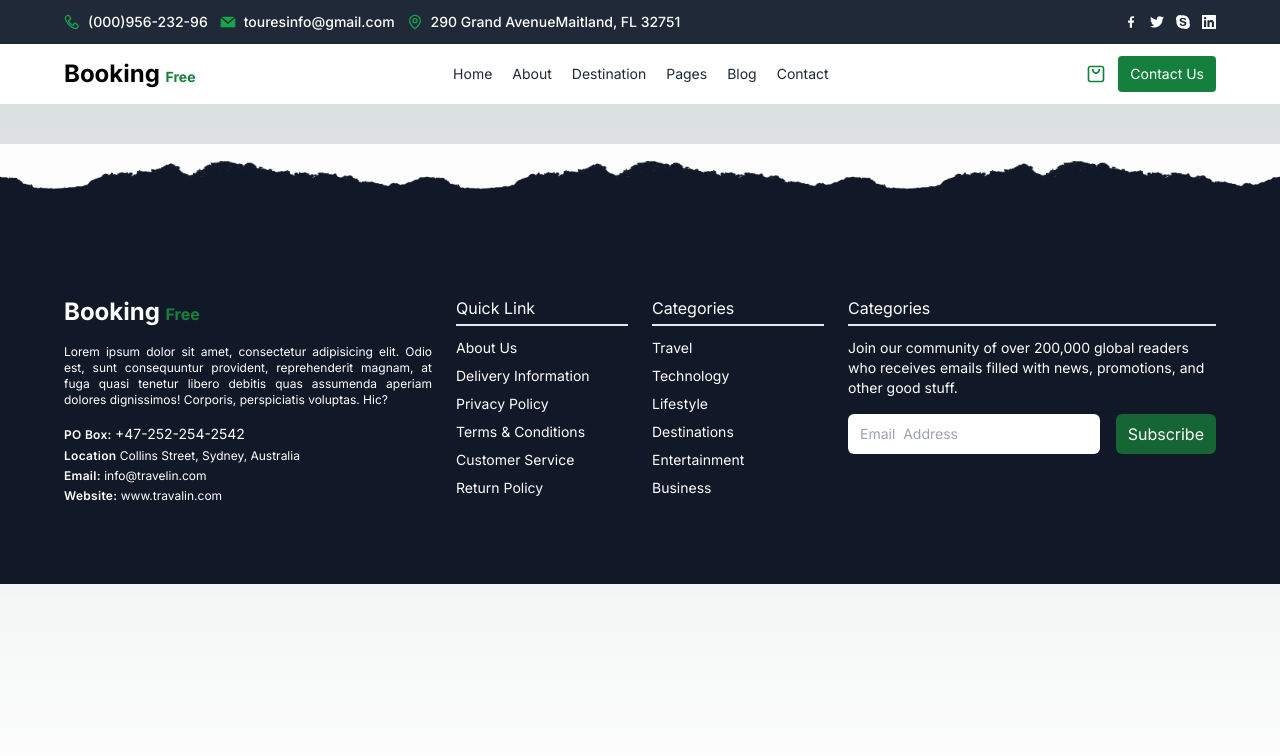
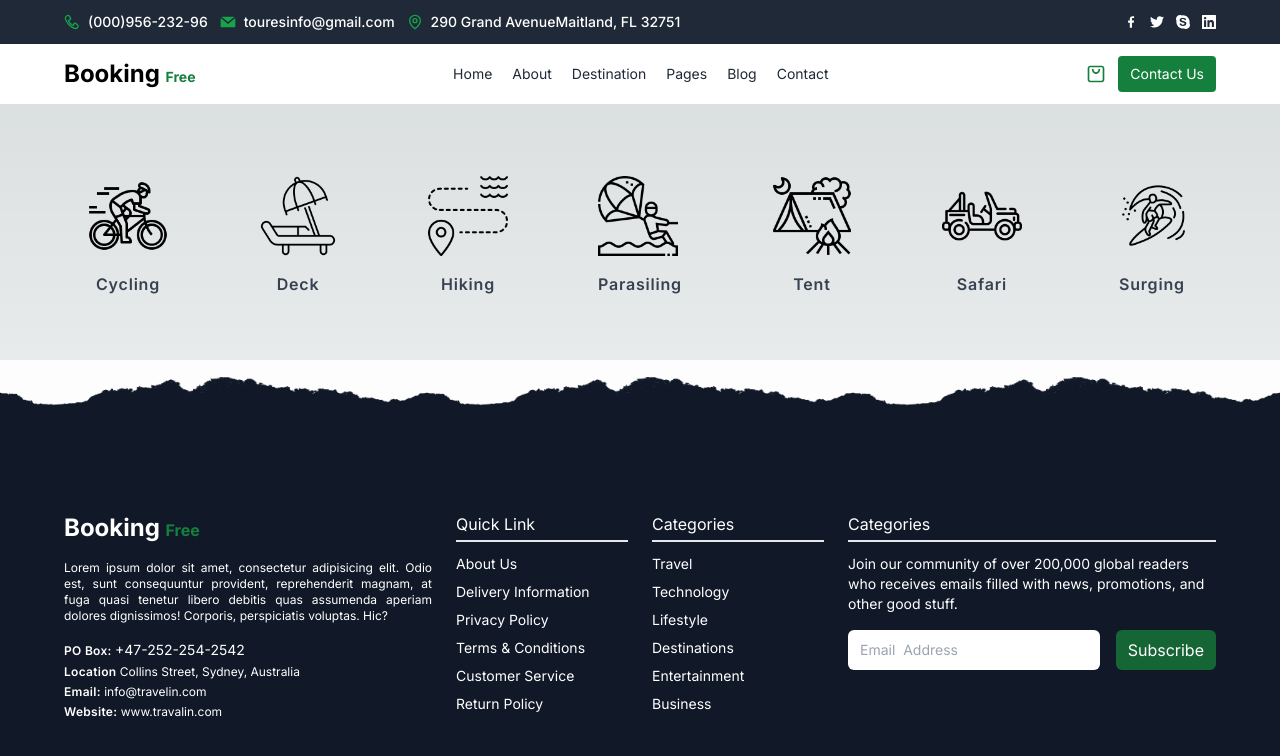
Before and after one commit to nayon64/bookingBD, a Next.js app: page /home/speacialService in a window 1280 px wide. Shown: the top 756 px of the page. Built offline with nearby package versions, Linux system fonts and the light colour scheme.

Commit message:
add  speacial  serviece

```diff
--- a/app/Componet/BottomToTopBtn/page.js
+++ b/app/Componet/BottomToTopBtn/page.js
@@ -3,7 +3,6 @@ const { useState, useEffect } = require("react");
 
 const BottomToTopBtn = () => {
 	const [scrollbarOpen, setScrollbarOpen] = useState(false);
-	console.log(scrollbarOpen);
   const scrollFunction = () => {
     if (
       document.body.scrollTop > 100 ||
--- a/app/home/speacialService/page.js
+++ b/app/home/speacialService/page.js
@@ -1,18 +1,60 @@
+"use client"
 import React from 'react';
+import CyclingImg from "../../assets/icon/cycling.png";
+import DeckImg from "../../assets/icon/deck.png";
+import MapsImg from "../../assets/icon/maps.png";
+import SafariImg from "../../assets/icon/safari.png";
+import SurfingImg from "../../assets/icon/surfing.png";
+import parasailingImg from "../../assets/icon/parasailing.png";
+import TentImg from "../../assets/icon/tent.png";
+import Image from 'next/image';
+
+
 const speacialSevice = [
   {
-    name: "Himu",
-    age: 45,
+    name: "Cycling",
+    img: CyclingImg,
   },
   {
-    name: "Himu",
-    age: 45,
+    name: "Deck",
+    img: DeckImg,
+  },
+  {
+    name: "Hiking",
+    img: MapsImg,
+  },
+  {
+    name: "Parasiling",
+    img: parasailingImg,
+  },
+  {
+    name: "Tent",
+    img: TentImg,
+  },
+  {
+    name: "Safari",
+    img: SafariImg,
+  },
+  {
+    name: "Surging",
+    img: SurfingImg,
   },
 ];
 
 function SpeacialService(props) {
-	console.log(speacialSevice);
-	return <div></div>;
+  console.log(speacialSevice)
+  return (
+    <section className='flex justify-between items-center my-12 max-w-6xl mx-auto'>
+      {
+        speacialSevice.map((e) => {
+          return (<div className='p-6 '>
+            <Image height={80} src={e.img} alt={e.name} />
+            <h6 className='text-center mt-4 font-semibold tracking-wider text-gray-700 '>{ e.name}</h6>
+          </div>)
+        })
+      }
+   </section>
+ )
 }
 
 export default SpeacialService;
```
